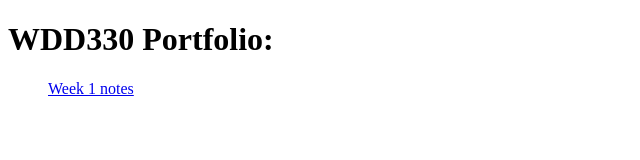
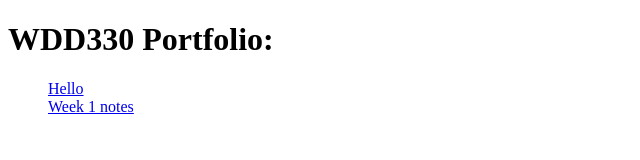
Before and after one commit to santiagotfm/WDD330, a plain HTML site: page index.html in a window 1280 px wide. Shown: the whole page, without its empty margins (0-640 px from the left). Drawn offline with Linux system fonts and the light colour scheme.

Commit message:
Update index.html

```diff
--- a/index.html
+++ b/index.html
@@ -13,6 +13,7 @@
     <h1>WDD330 Portfolio:</h1>
     <nav>
         <ul>
+            <a href="week1/index.html">Hello</a>
         </ul>
     </nav>
     <script src="scripts/index.js"></script>
```
